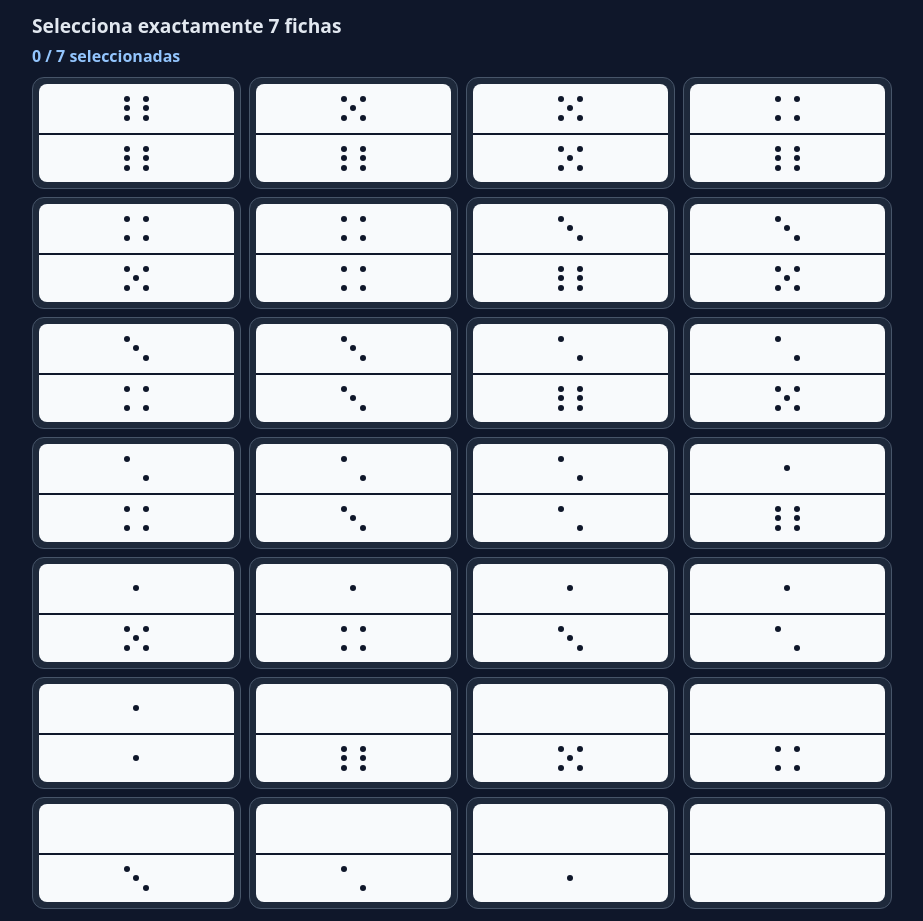
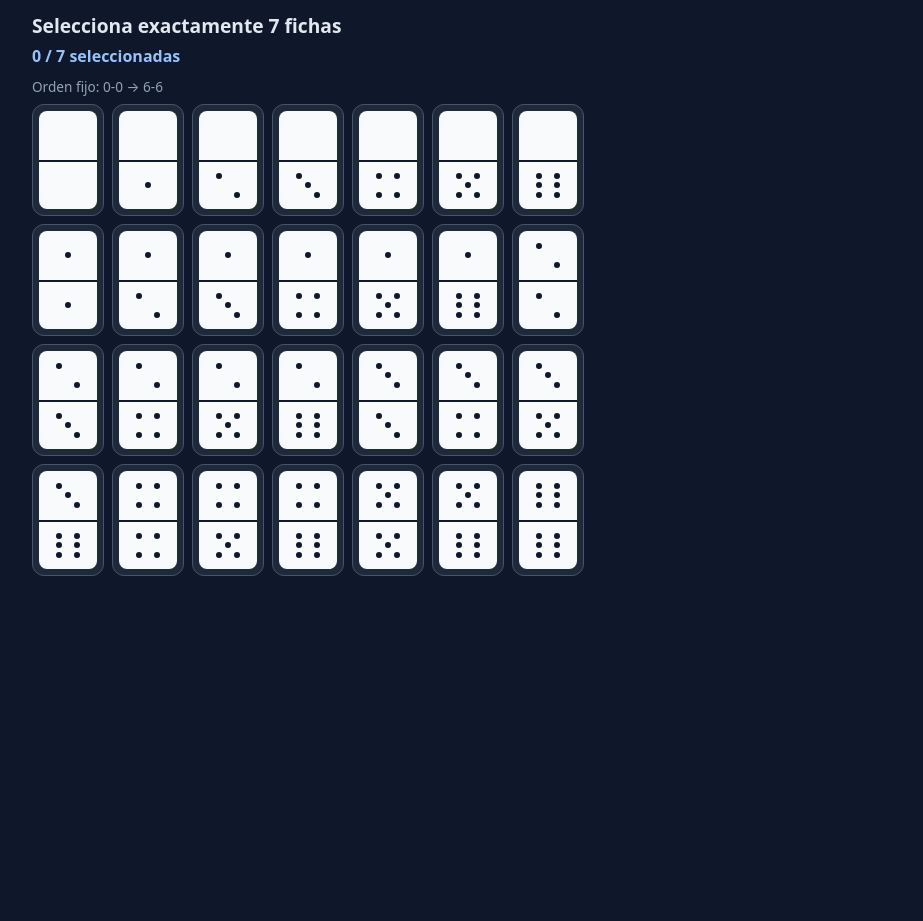
Before and after one commit to Jscmulfari/domino-assistant, a plain HTML site: page index.html in a window 1280 px wide. Shown: the whole page, without its empty margins (178-1101 px from the left). After the commit the page ends 800 px from the top, so only its background shows below. Drawn offline with Linux system fonts and the light colour scheme.

Commit message:
style: enforce 7-column deterministic tile grid with horizontal fallback

```diff
--- a/index.html
+++ b/index.html
@@ -9,7 +9,8 @@
     .app{max-width:860px;margin:0 auto;padding:12px}
     .title{font-size:1.2rem;font-weight:800;margin-bottom:6px}
     .counter{font-size:1rem;font-weight:700;margin-bottom:10px;color:#93c5fd}
-    .grid{display:grid;grid-template-columns:repeat(4,minmax(0,1fr));gap:8px}
+    .grid-wrap{overflow-x:auto;padding-bottom:2px}
+    .grid{display:grid;grid-template-columns:repeat(7,72px);gap:8px;min-width:max-content}
     .tile{border:1px solid #475569;background:#1e293b;border-radius:12px;padding:6px;min-height:112px;cursor:pointer;transition:.1s}
     .tile.sel{border-color:#22c55e;background:#14532d;box-shadow:0 0 0 2px #22c55e55}
     .tile:active{transform:scale(.98)}
@@ -22,21 +23,22 @@
     .pip.show{opacity:1}
     .cta{margin-top:12px;width:100%;padding:12px;border-radius:10px;border:1px solid #22c55e;background:#14532d;color:#dcfce7;font-weight:800;font-size:1rem;display:none}
     .cta.show{display:block}
-    @media (max-width:640px){.grid{grid-template-columns:repeat(4,minmax(0,1fr));gap:6px}.tile{min-height:96px}}
+    @media (max-width:640px){.grid{grid-template-columns:repeat(7,64px);gap:6px}.tile{min-height:96px}}
   </style>
 </head>
 <body>
   <main class="app">
     <div class="title">Selecciona exactamente 7 fichas</div>
     <div id="counter" class="counter">0 / 7 seleccionadas</div>
-    <div id="grid" class="grid"></div>
+    <div style="color:#94a3b8;font-size:.85rem;margin-bottom:8px">Orden fijo: 0-0 → 6-6</div>
+    <div class="grid-wrap"><div id="grid" class="grid"></div></div>
     <button id="confirm" class="cta">✓ Confirmar mano</button>
   </main>
 
   <script>
     const P={0:[],1:[4],2:[0,8],3:[0,4,8],4:[0,2,6,8],5:[0,2,4,6,8],6:[0,2,3,5,6,8]};
     const tiles=[]; for(let a=0;a<=6;a++) for(let b=a;b<=6;b++) tiles.push([a,b]);
-    tiles.sort((x,y)=> (y[0]-x[0]) || (y[1]-x[1]));
+    tiles.sort((x,y)=> (x[0]-y[0]) || (x[1]-y[1]));
     const key=t=>`${t[0]}-${t[1]}`;
     const state={selected:[]};
     const grid=document.getElementById('grid');
```
